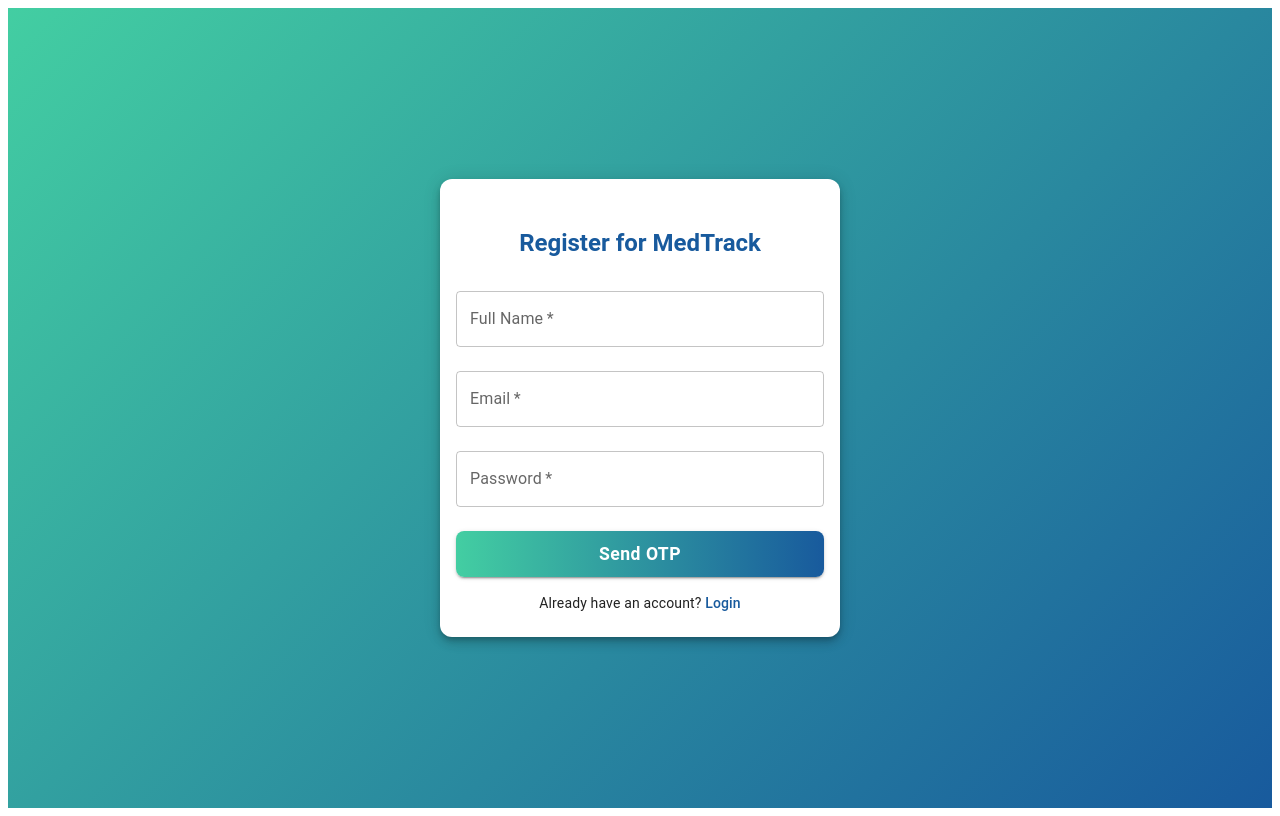
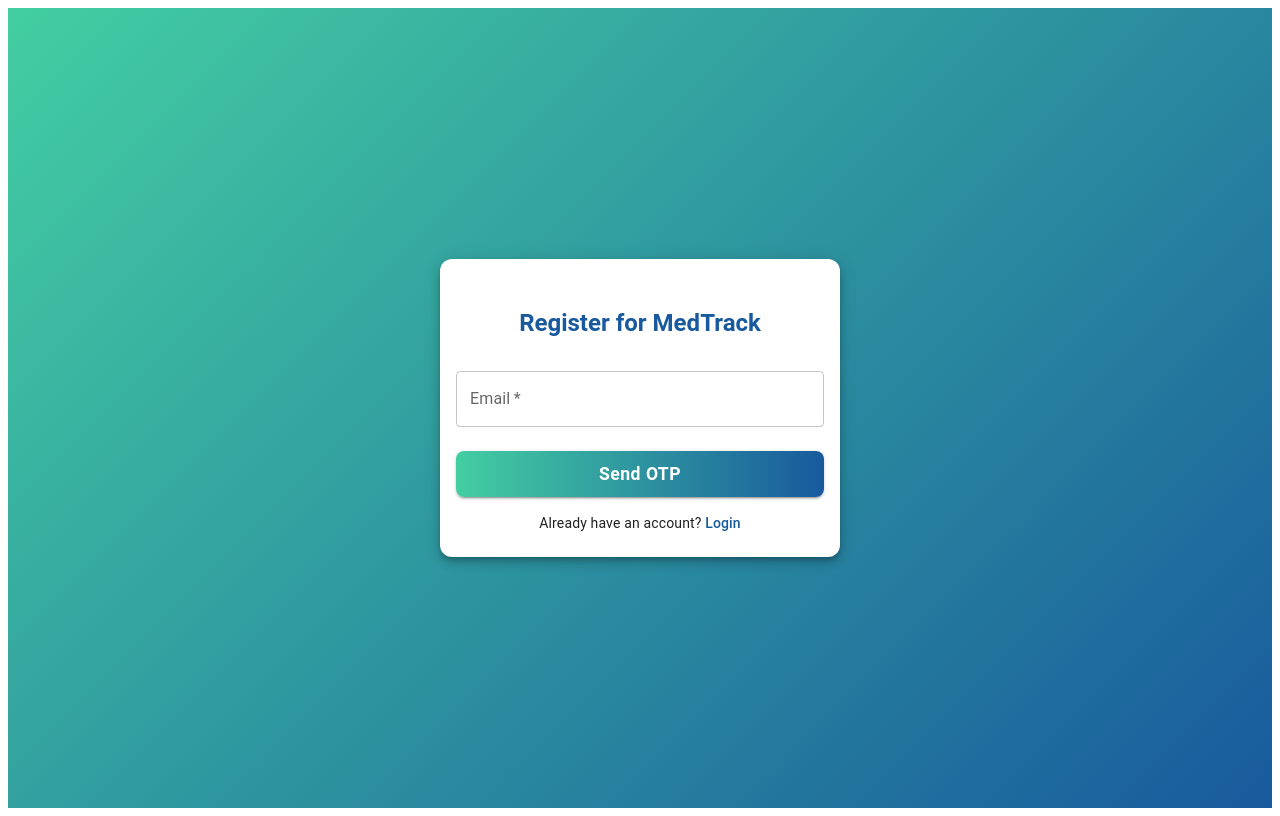
Before and after one commit to Venkateshtammina/Medtrack-frontend, a React (Create React App) app: page /register in a window 1280 px wide. Built offline with nearby package versions, Linux system fonts and the light colour scheme; some icons are missing.

Commit message:
Secure registration: require OTP verification before creating user

```diff
--- a/src/pages/Register.js
+++ b/src/pages/Register.js
@@ -68,15 +68,6 @@
             {step === 1 ? (
               <Box component="form" onSubmit={handleRequestOtp} width="100%">
                 <TextField
-                  name="name"
-                  label="Full Name"
-                  value={form.name}
-                  onChange={handleChange}
-                  required
-                  fullWidth
-                  margin="normal"
-                />
-                <TextField
                   name="email"
                   label="Email"
                   value={form.email}
@@ -85,17 +76,6 @@
                   fullWidth
                   margin="normal"
                   autoComplete="email"
-                />
-                <TextField
-                  name="password"
-                  type="password"
-                  label="Password"
-                  value={form.password}
-                  onChange={handleChange}
-                  required
-                  fullWidth
-                  margin="normal"
-                  autoComplete="new-password"
                 />
                 <Button
                   type="submit"
@@ -139,6 +119,7 @@
                   fullWidth
                   margin="normal"
                   autoComplete="email"
+                  disabled
                 />
                 <TextField
                   name="password"
```
